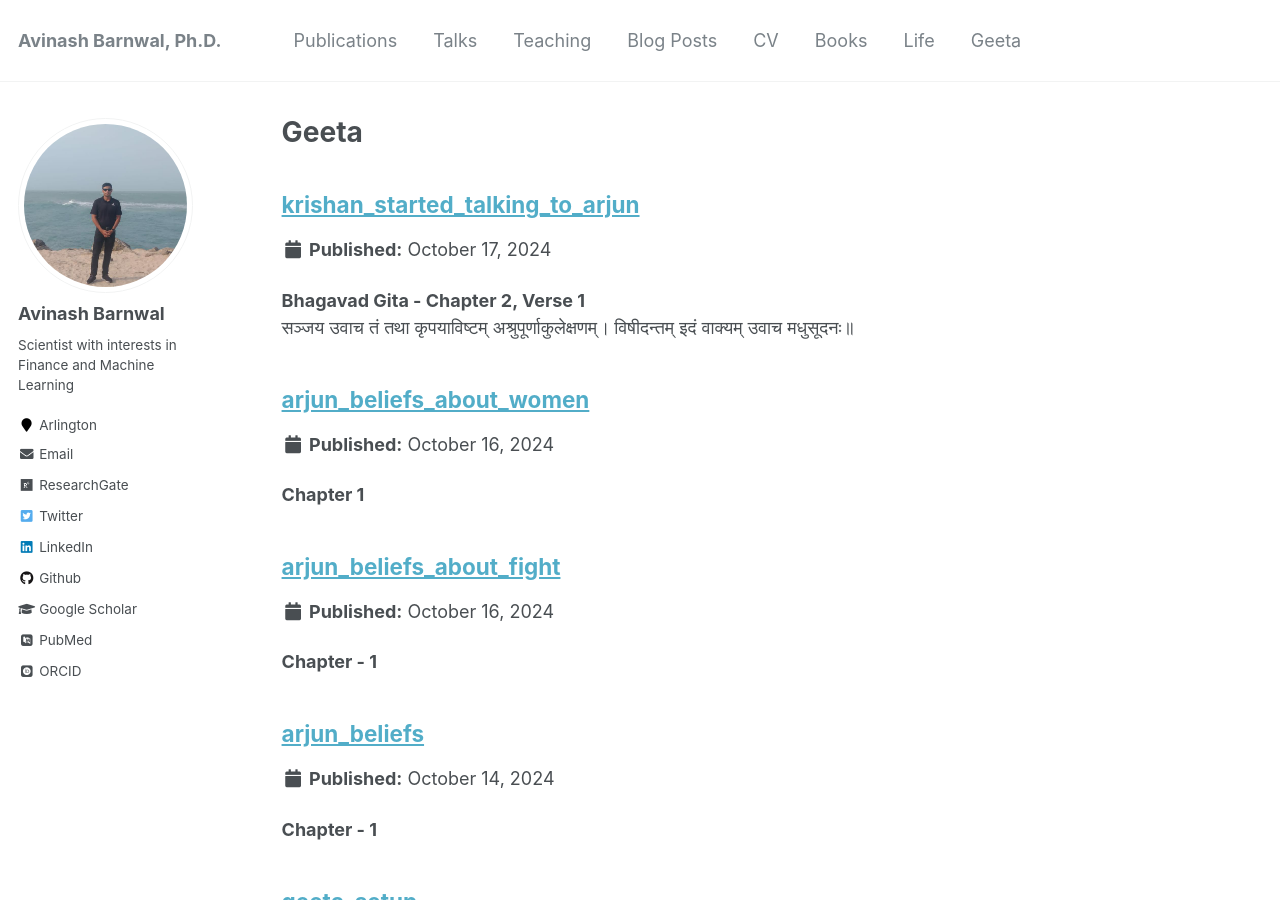
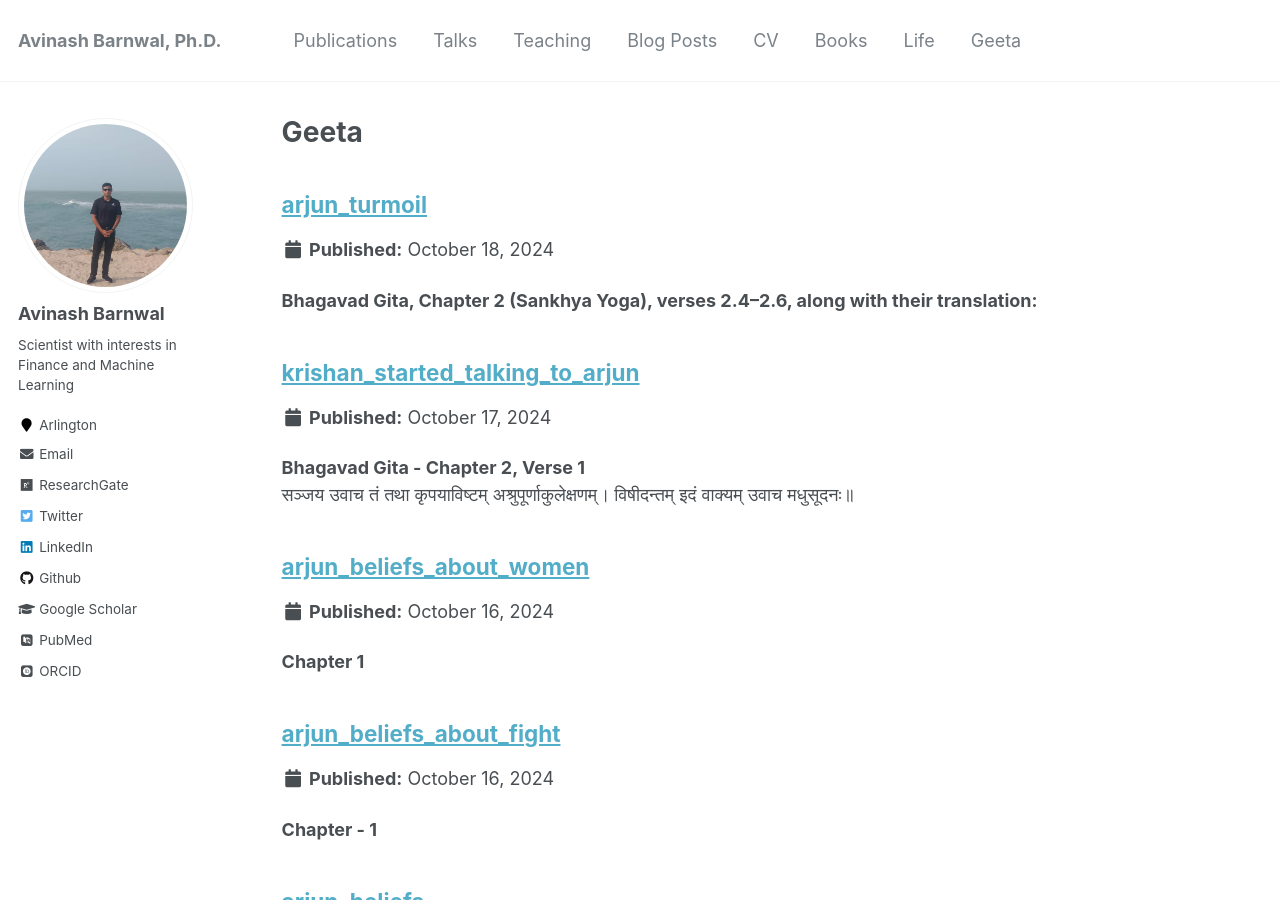
Before and after one commit to avinashbarnwal/avinashbarnwal.github.io, a Jekyll site: the page built from _pages/geeta.html, in a window 1280 px wide and 900 px high. Built offline with Jekyll 4.4.1, drawn with Linux system fonts in a browser that asks for light colours; some web fonts are replaced.

Commit message:
Update shlok_2_4_6.md

```diff
--- a/_geeta/shlok_2_4_6.md
+++ b/_geeta/shlok_2_4_6.md
@@ -1,3 +1,11 @@
+---
+title: "arjun_turmoil"
+collection: geeta
+type: "Non-Fictional"
+permalink: /geeta/arjun_turmoil
+date: 2024-10-18
+---
+
 
 
 **Bhagavad Gita, Chapter 2 (Sankhya Yoga), verses 2.4–2.6, along with their translation:**
```
